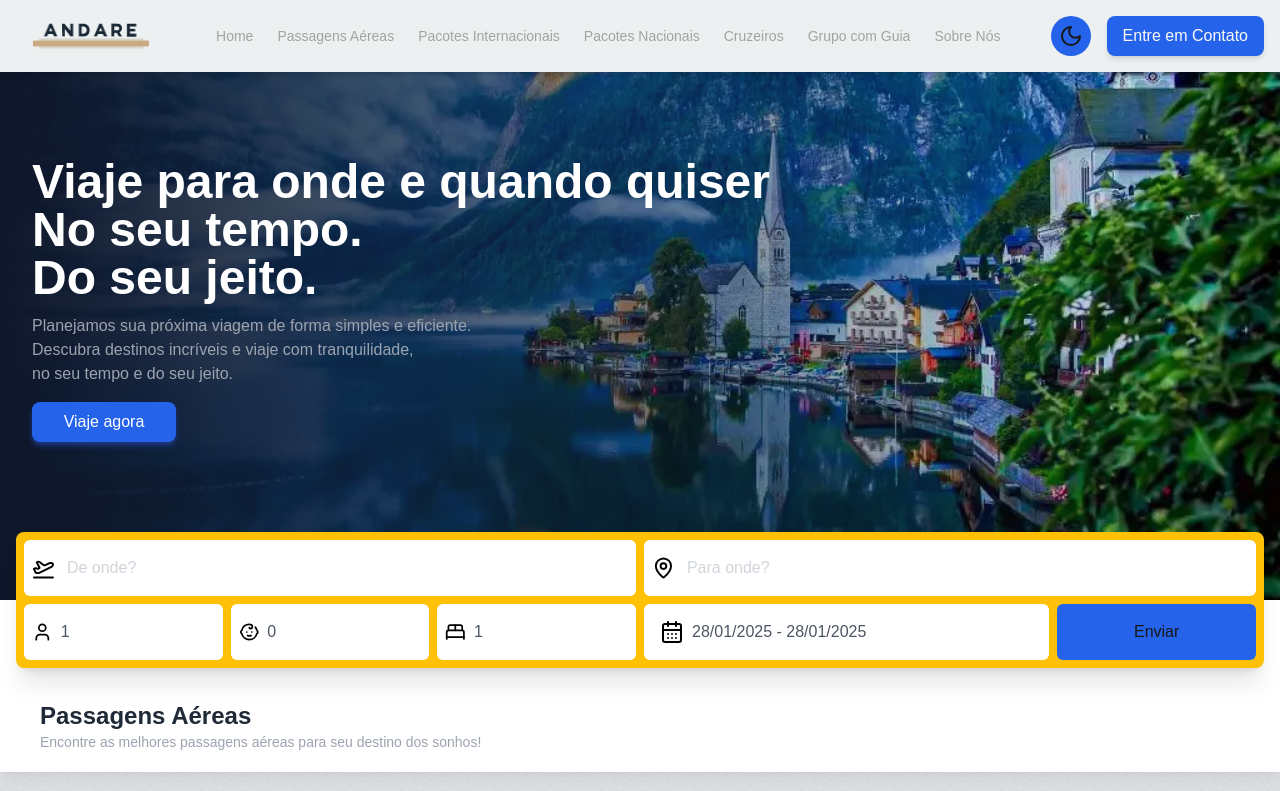
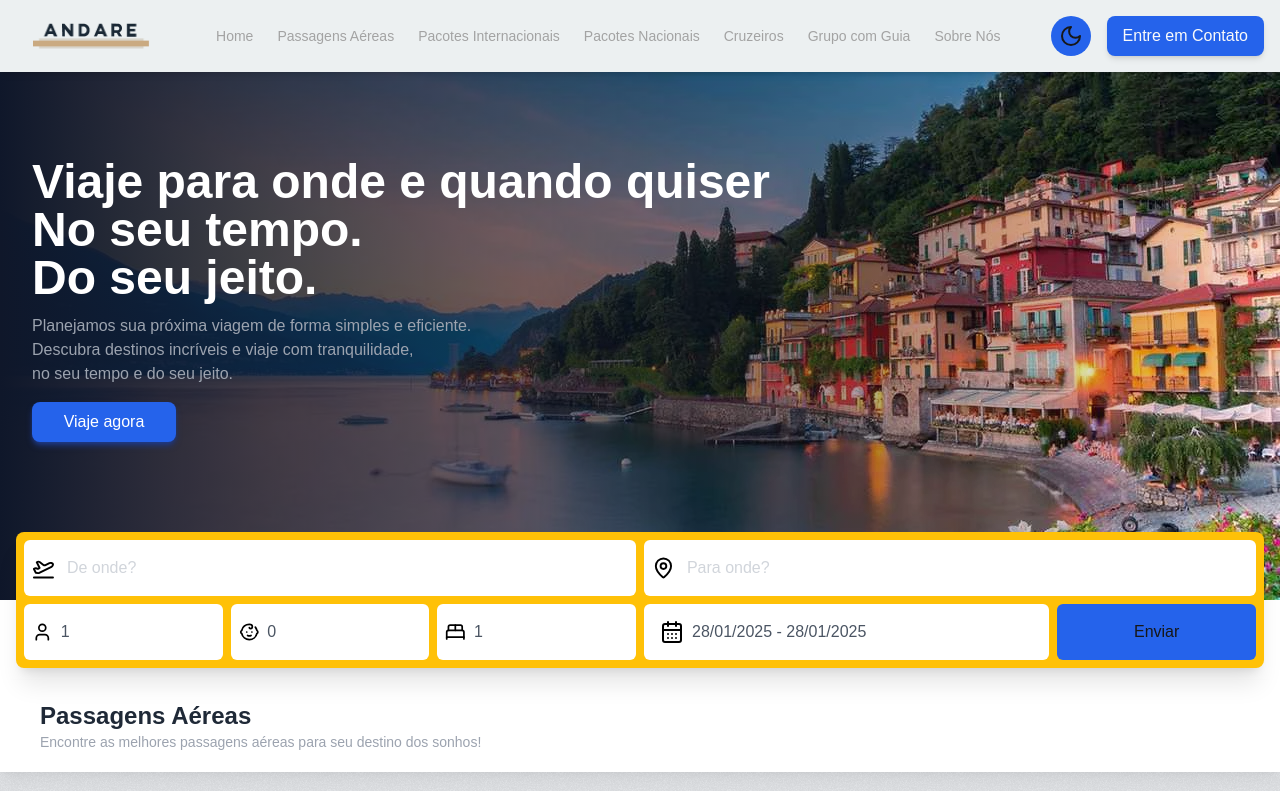
Before and after one commit to Caio-Marianni/Andare, a Next.js app: page / in a window 1280 px wide. Shown: the top 791 px of the page. Built offline with nearby package versions, Linux system fonts and the light colour scheme.

Commit message:
v.1.0.0 Fixing the hero image

```diff
--- a/src/app/components/Hero.tsx
+++ b/src/app/components/Hero.tsx
@@ -2,7 +2,8 @@ import React from "react";
 
 const Hero = () => {
   return (
-    <div className="relative top-8 sm:top-0 w-full h-[600px] bg-cover" style={{ backgroundImage: "url('./backgrounds/background1.webp')" }}>
+    <div  className="relative top-8 sm:top-0 w-full h-[600px] bg-cover bg-[url('/backgrounds/background1.webp')]
+    bg-[position:-350px] md:bg-[position:-250px] lg:bg-[position:0px]">
       {/* Shadow */}
       <div className="absolute w-full h-full bg-gradient-to-r from-slate-900 to-[#ffffff00]"></div>
       {/* Text */}
```
Also changed, not shown: public/backgrounds/background1.webp.
